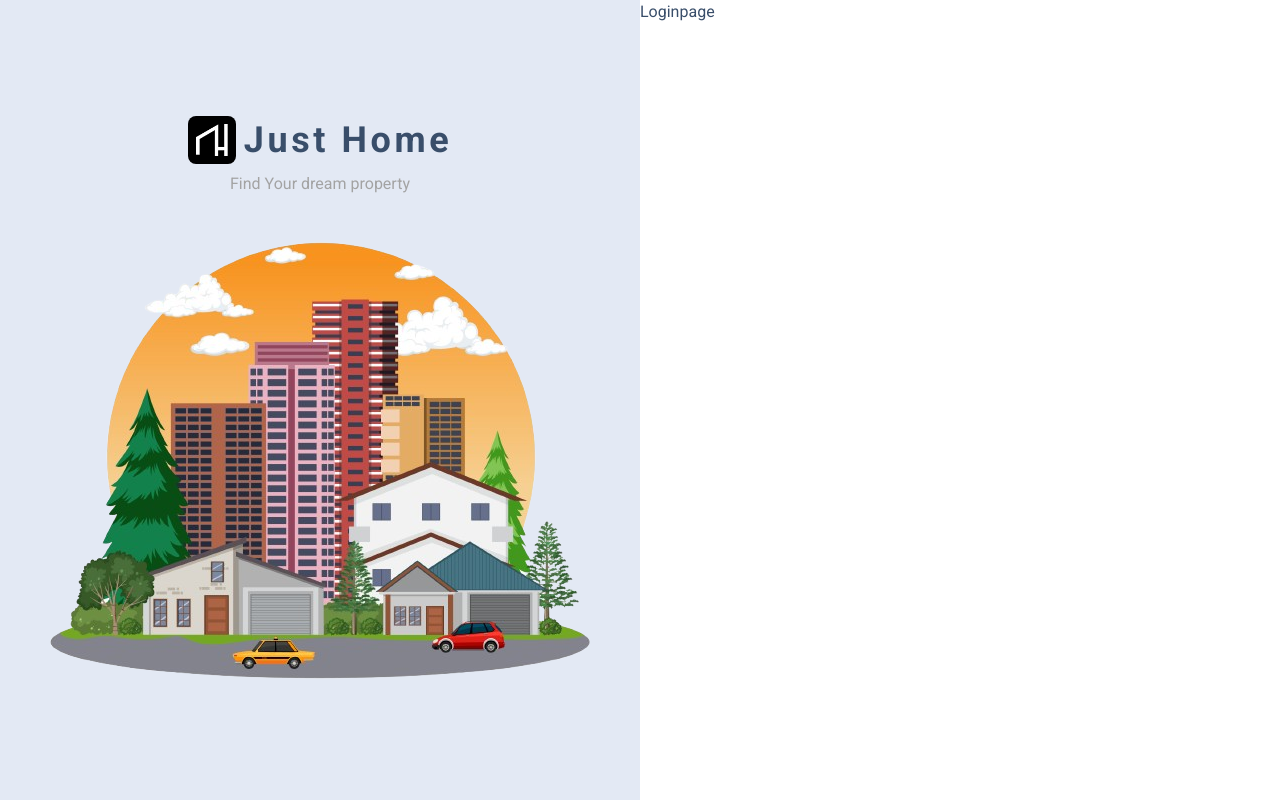
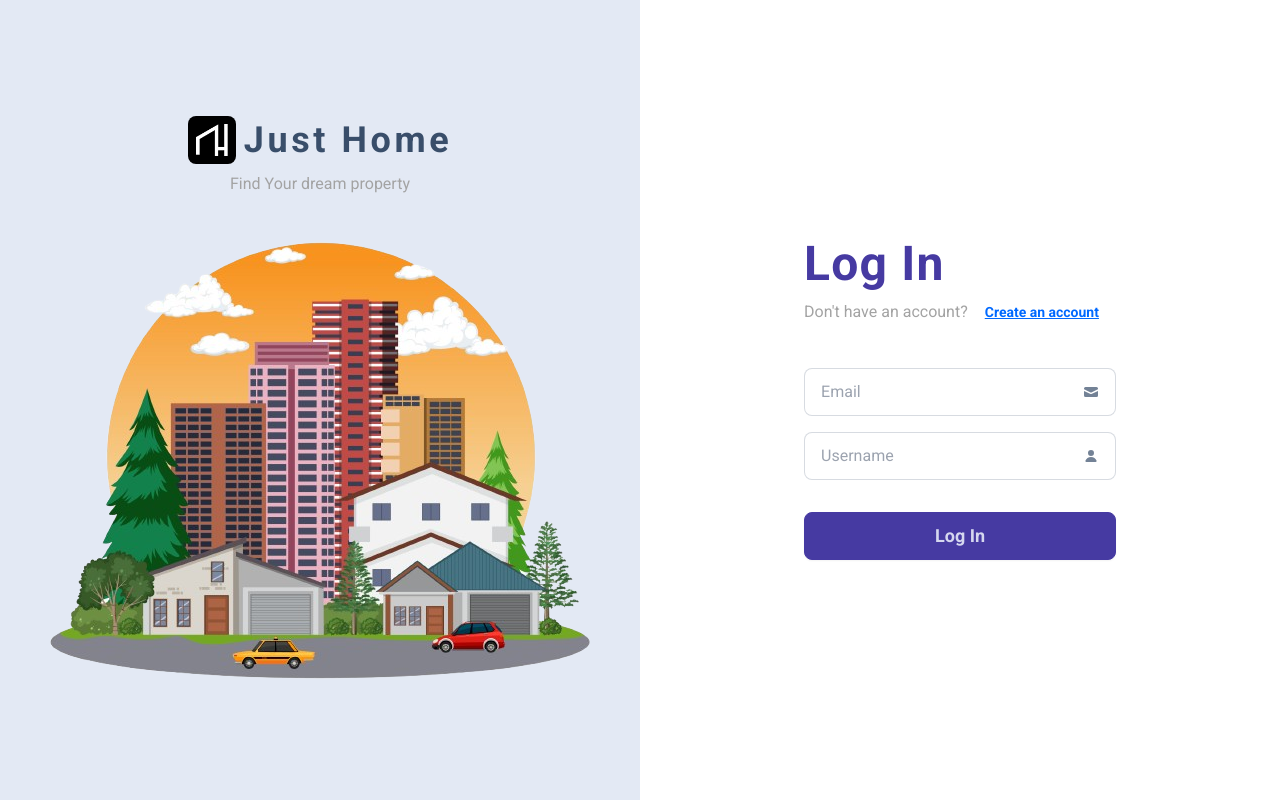
Before and after one commit to faroukq1/Just-Home, a React (Vite) app: page /auth/login in a window 1280 px wide. Built offline with nearby package versions, Linux system fonts and the light colour scheme; what contentful-management would draw is missing.

Commit message:
login page ui

```diff
--- a/src/pages/auth/Loginpage.tsx
+++ b/src/pages/auth/Loginpage.tsx
@@ -1,5 +1,47 @@
+import { Link } from "react-router-dom";
+
 const Loginpage = () => {
-  return <div>Loginpage</div>;
+  return (
+    <div className="h-full grid place-items-center">
+      <div className="flex flex-col">
+        <h1 className="text-5xl text-secondary font-bold tracking-wide">
+          Log In
+        </h1>
+        <p className="text-neutral-400">
+          Don't have an account?
+          <Link to="/auth/register" className="btn btn-link">
+            Create an account
+          </Link>
+        </p>
+        <div className="grid gap-4 mt-8">
+          <label className="input input-bordered flex flex-row-reverse items-center gap-2">
+            <svg
+              xmlns="http://www.w3.org/2000/svg"
+              viewBox="0 0 16 16"
+              fill="currentColor"
+              className="h-4 w-4 opacity-70"
+            >
+              <path d="M2.5 3A1.5 1.5 0 0 0 1 4.5v.793c.026.009.051.02.076.032L7.674 8.51c.206.1.446.1.652 0l6.598-3.185A.755.755 0 0 1 15 5.293V4.5A1.5 1.5 0 0 0 13.5 3h-11Z" />
+              <path d="M15 6.954 8.978 9.86a2.25 2.25 0 0 1-1.956 0L1 6.954V11.5A1.5 1.5 0 0 0 2.5 13h11a1.5 1.5 0 0 0 1.5-1.5V6.954Z" />
+            </svg>
+            <input type="text" className="grow" placeholder="Email" />
+          </label>
+          <label className="input input-bordered flex flex-row-reverse items-center gap-2">
+            <svg
+              xmlns="http://www.w3.org/2000/svg"
+              viewBox="0 0 16 16"
+              fill="currentColor"
+              className="h-4 w-4 opacity-70"
+            >
+              <path d="M8 8a3 3 0 1 0 0-6 3 3 0 0 0 0 6ZM12.735 14c.618 0 1.093-.561.872-1.139a6.002 6.002 0 0 0-11.215 0c-.22.578.254 1.139.872 1.139h9.47Z" />
+            </svg>
+            <input type="text" className="grow" placeholder="Username" />
+          </label>
+        </div>
+        <button className="btn btn-secondary mt-8 text-lg">Log In</button>
+      </div>
+    </div>
+  );
 };
 
 export default Loginpage;
```
